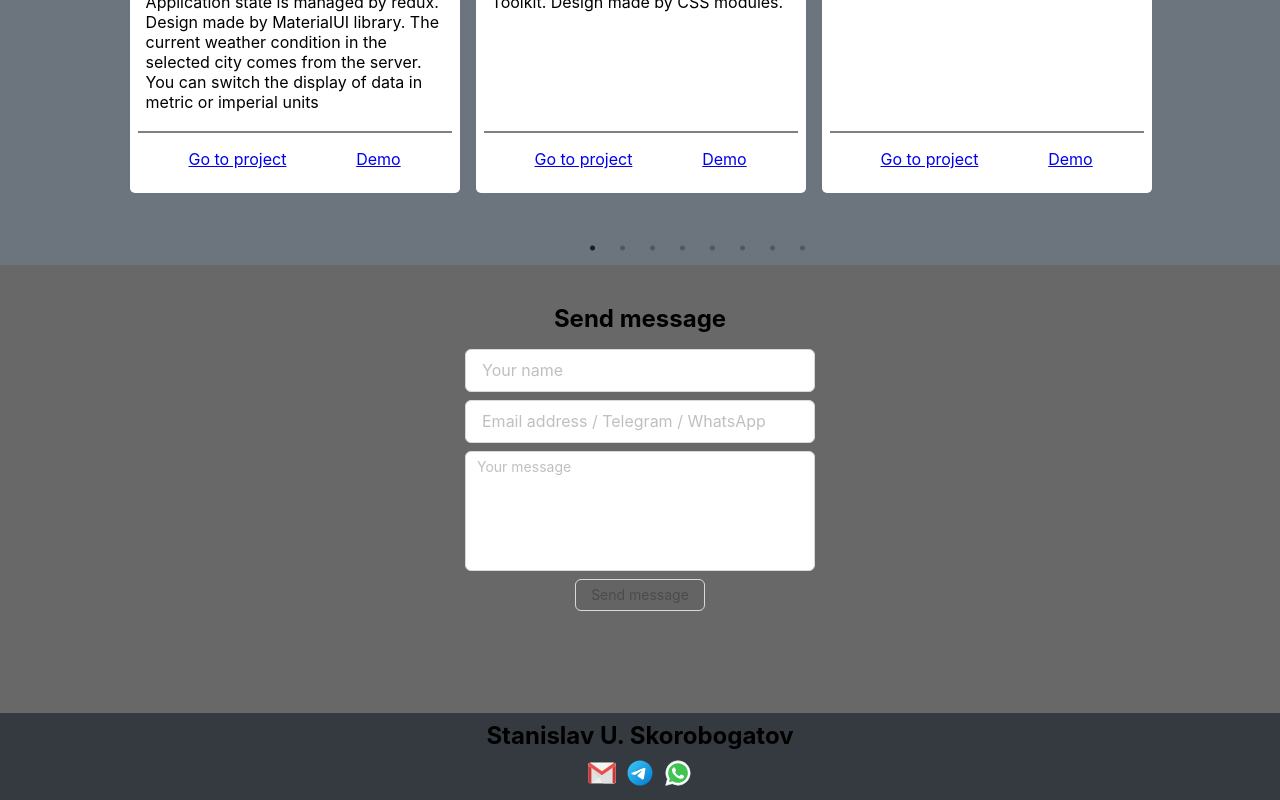
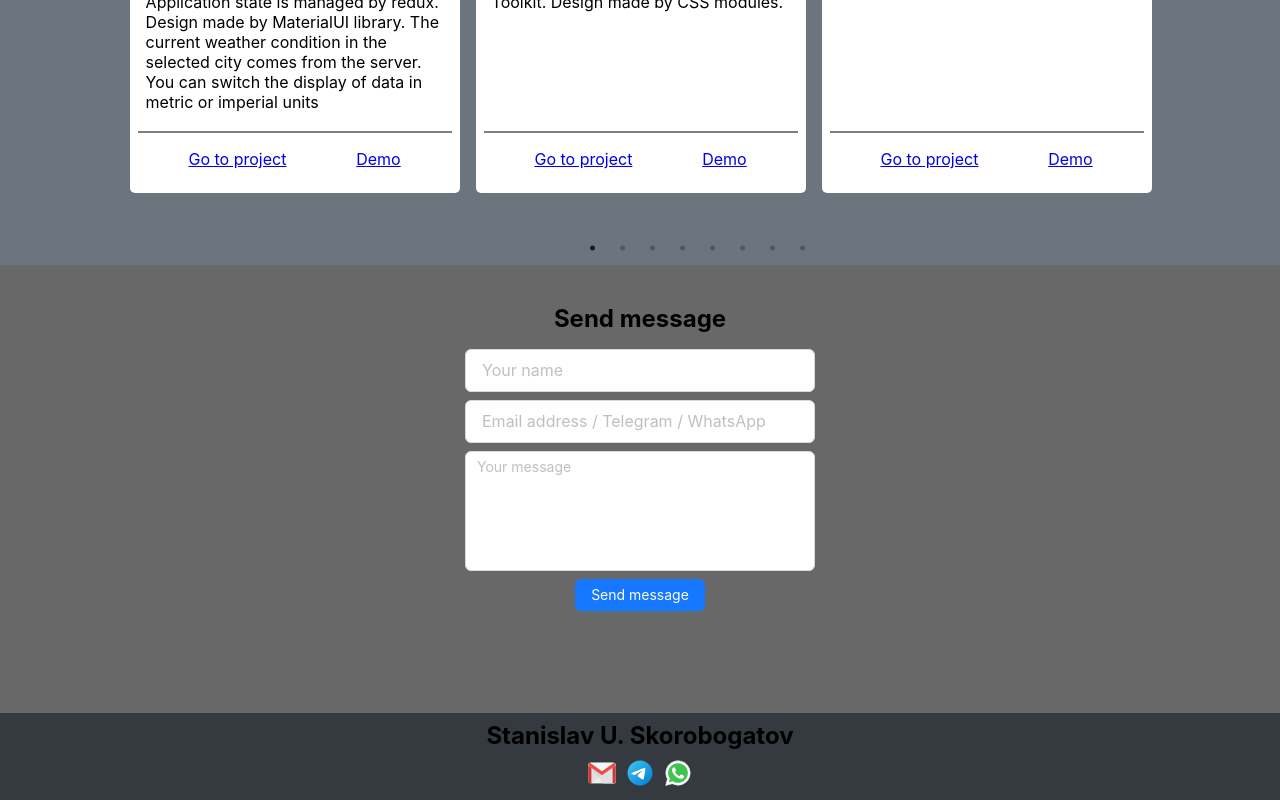
Before and after one commit to beliy-beret/portfolio-vite, a React (Vite) app: page / in a window 1280 px wide. Shown: the part 1965-2765 px from the top of the page. Built offline with nearby package versions, Linux system fonts and the light colour scheme.

Commit message:
delete button disabled

```diff
--- a/src/sections/Contacts/Contacts.tsx
+++ b/src/sections/Contacts/Contacts.tsx
@@ -34,7 +34,7 @@ export const Contacts: FC = () => {
     control,
     handleSubmit,
     reset,
-    formState: { errors, isDirty, isValid },
+    formState: { errors },
   } = useForm<Inputs>({ mode: 'onBlur' })
 
   const onSubmit: SubmitHandler<Inputs> = (data) => {
@@ -96,12 +96,7 @@ export const Contacts: FC = () => {
           )}
         />
 
-        <Button
-          type='primary'
-          htmlType='submit'
-          loading={isLoading}
-          disabled={!isDirty || !isValid}
-        >
+        <Button type='primary' htmlType='submit' loading={isLoading}>
           Send message
         </Button>
       </form>
```
